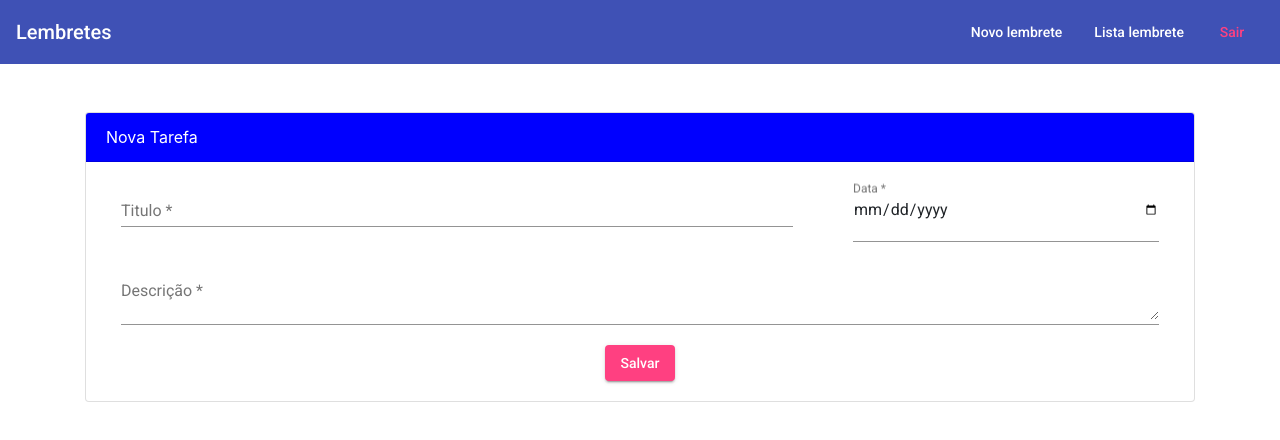
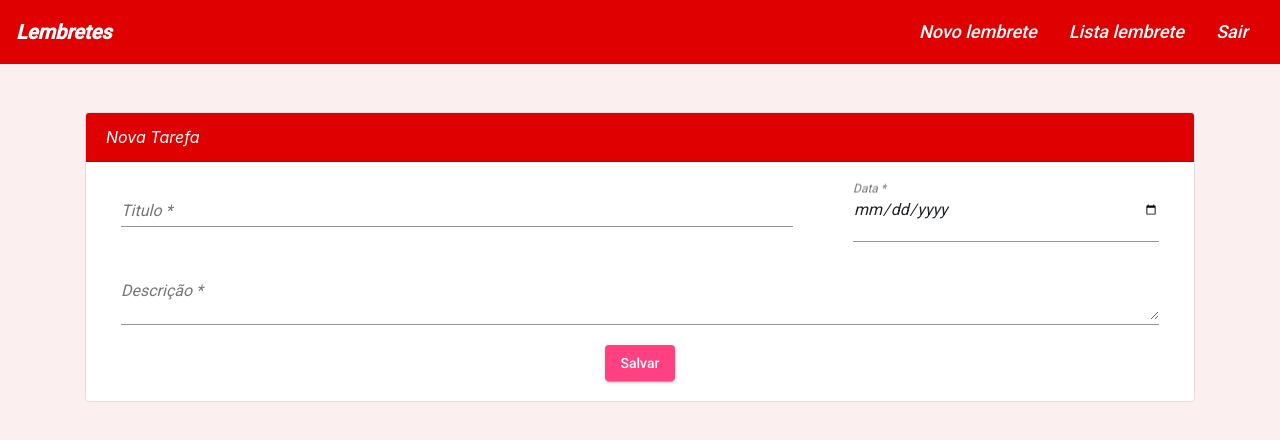
Before and after one commit to lucascstro/PROJETO_LEMBRETRES, an Angular app: page /editar/1 in a window 1280 px wide. Shown: the top 440 px of the page. Built offline with nearby package versions, Linux system fonts and the light colour scheme.

Commit message:
Finalizando style

```diff
--- a/src/app/app.component.css
+++ b/src/app/app.component.css
@@ -0,0 +1,4 @@
+body{
+  background-color: #FBEFEF;
+  font-style: italic;
+}
--- a/src/app/app.component.html
+++ b/src/app/app.component.html
@@ -1,3 +1,5 @@
+<body>
 <main>
     <router-outlet></router-outlet>
 </main>
+</body>
--- a/src/app/cabecalho/cabecalho.component.css
+++ b/src/app/cabecalho/cabecalho.component.css
@@ -1,16 +1,26 @@
+mat-toolbar{
+  font-style: italic;
+}
+
 ul {
   list-style: none;
   padding: 0;
   margin: 0;
   }
-  a {
+  .nav {
   text-decoration: none;
   color: white;
+  font-size: 18px;
   }
   li {
     display: inline-block;
 
   }
+  #title{
+    font-size: 25;
+    color: white;
+    text-decoration: none;
+  }
 
 .separador {
   flex: 1;
--- a/src/app/cabecalho/cabecalho.component.html
+++ b/src/app/cabecalho/cabecalho.component.html
@@ -1,19 +1,19 @@
-<mat-toolbar color="primary">
-    <span><a>Lembretes</a></span>
+<mat-toolbar style="background-color:#DF0101;">
+    <span><a id="title" class="font-weight-bold"style="color: ;">Lembretes</a></span>
     <span class="separador"></span>
     <ul>
         <li>
-            <a mat-button routerLink="/criar" routerLinkActive="mat-accent">
+            <a class="nav" mat-button routerLink="/criar" routerLinkActive="mat-accent">
         Novo lembrete
       </a>
         </li>
         <li>
-            <a mat-button routerLink="/lista" routerLinkActive="mat-accent">
+            <a class="nav" mat-button routerLink="/lista" routerLinkActive="mat-accent">
         Lista lembrete
       </a>
         </li>
         <li>
-            <a mat-button routerLink="/" routerLinkActive="mat-accent">
+            <a class="nav" mat-button routerLink="/" routerLinkActive="mat-accent">
         Sair
       </a>
         </li>
--- a/src/app/lembretes/formulario/formulario.component.html
+++ b/src/app/lembretes/formulario/formulario.component.html
@@ -2,7 +2,7 @@
 <form (submit)="onSalvarLembrete(lembreteForm)" #lembreteForm="ngForm">
     <div class="container">
         <div class="card mt-5">
-            <div class="card-header text-white" style="background-color: blue;">Nova Tarefa</div>
+            <div class="card-header text-white" style="background-color:#DF0101;">Nova Tarefa</div>
             <div class="card-body" style="background-color: f05454;">
                 <div class="row justify-content-center">
                     <div class="col-8">
--- a/src/app/lembretes/login/login.component.css
+++ b/src/app/lembretes/login/login.component.css
@@ -0,0 +1,9 @@
+.container{
+  width: 600px;
+  margin-top: -48px;
+}
+
+#titulo{
+  text-align: center;
+  font-style: italic;
+}
--- a/src/app/lembretes/login/login.component.html
+++ b/src/app/lembretes/login/login.component.html
@@ -1,6 +1,6 @@
 <div class="container">
     <div class="card mt-5">
-        <div class="card-header bg-info text-white">Olá, seja bem vindo ao Lembretes!</div>
+        <div id="titulo"class="card-header text-white" style="background-color:#DF0101;">Olá, seja bem vindo ao Lembretes!</div>
         <div class="card-body" style="background-color: f05454;">
             <div class=" text-center">
                 <img src="../../assets/img/userIMG.png" height="250px">
--- a/src/app/lembretes/mostra-lembretes/mostra-lembretes.component.html
+++ b/src/app/lembretes/mostra-lembretes/mostra-lembretes.component.html
@@ -1,7 +1,7 @@
 <app-cabecalho></app-cabecalho>
 <div class="container">
     <div class="card mt-5">
-        <div class="card-header bg-info text-white">Suas tarefas</div>
+        <div class="card-header text-white font-weight-bold" style="background-color: #DF0101;">Suas tarefas</div>
         <div class="card-body" style="background-color: f05454;">
             <mat-accordion class="example-headers-align" *ngIf="lembretes.length>0">
                 <mat-expansion-panel [expanded]="step === 0" (opened)="setStep(0)" hideToggle *ngFor="let lembrete of lembretes">
```
Also changed, not shown: src/assets/img/fundo.jpg (added), 1 other file (tests, documents, lock files or other folders).
